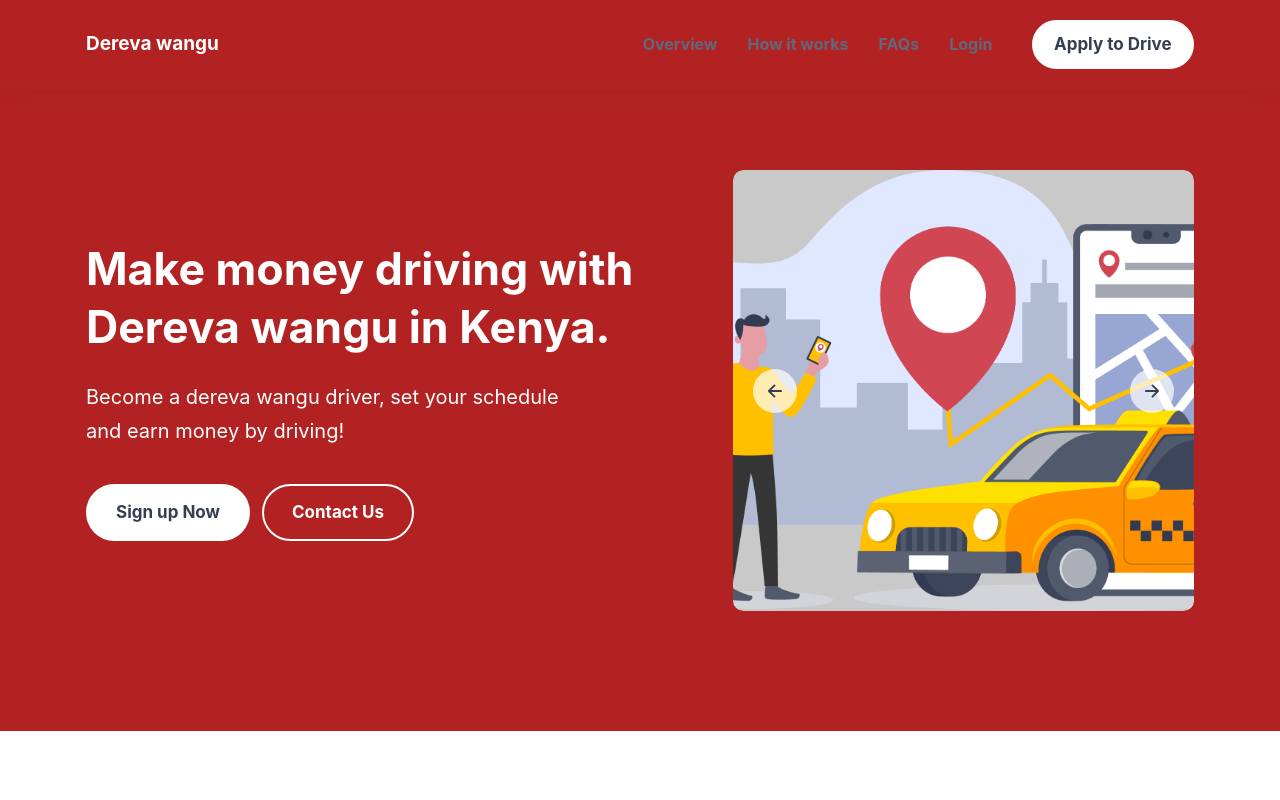
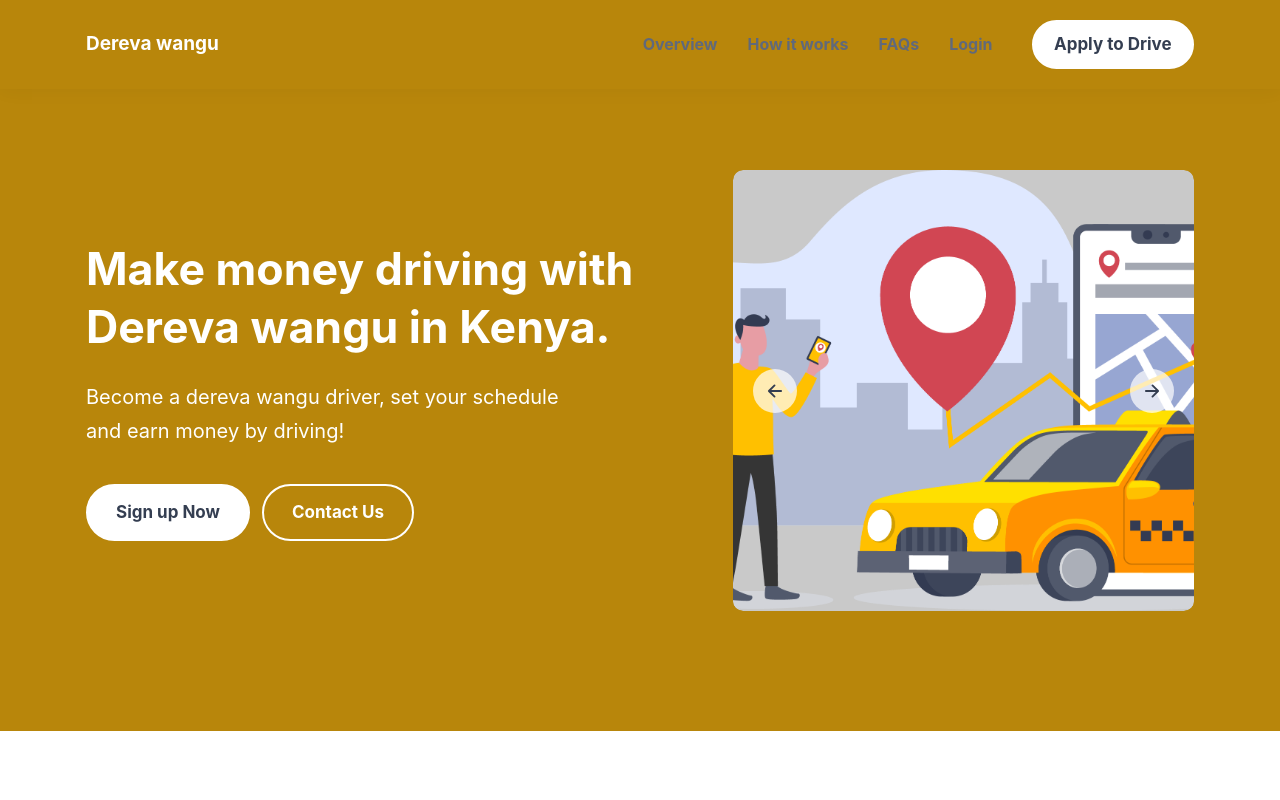
Before and after one commit to leenock/driver-app-crm, a React (Create React App) app in the folder frontend-side/: page / in a window 1280 px wide. Shown: the top 800 px of the page. Built offline with nearby package versions, Linux system fonts and the light colour scheme; grey boxes are pictures that could not be loaded.

Commit message:
Hero background-color update

```diff
--- a/frontend-side/src/components/Footer/footer.css
+++ b/frontend-side/src/components/Footer/footer.css
@@ -1,7 +1,7 @@
 .footer {
-    background-color: #b22222;
+    background-color: darkgoldenrod;
     padding-block: 60px 100px;
-    color: var(--light-gray);
+    color: #fff;
   }
 
   .footer-brand .footer-text { margin-block: 20px; }
--- a/frontend-side/src/components/Hero/Hero.jsx
+++ b/frontend-side/src/components/Hero/Hero.jsx
@@ -60,7 +60,7 @@ const Hero = () => {
 
     return (
         <section className="section hero has-bg-image" aria-label="home"
-          style={{ backgroundColor: "firebrick" }}>
+          style={{ backgroundColor: "darkgoldenrod" }}>
             <div className="container">
                 <div className="hero-content">
                     <h1 className="h1 hero-title">Make money driving with Dereva wangu in Kenya.</h1>
```
